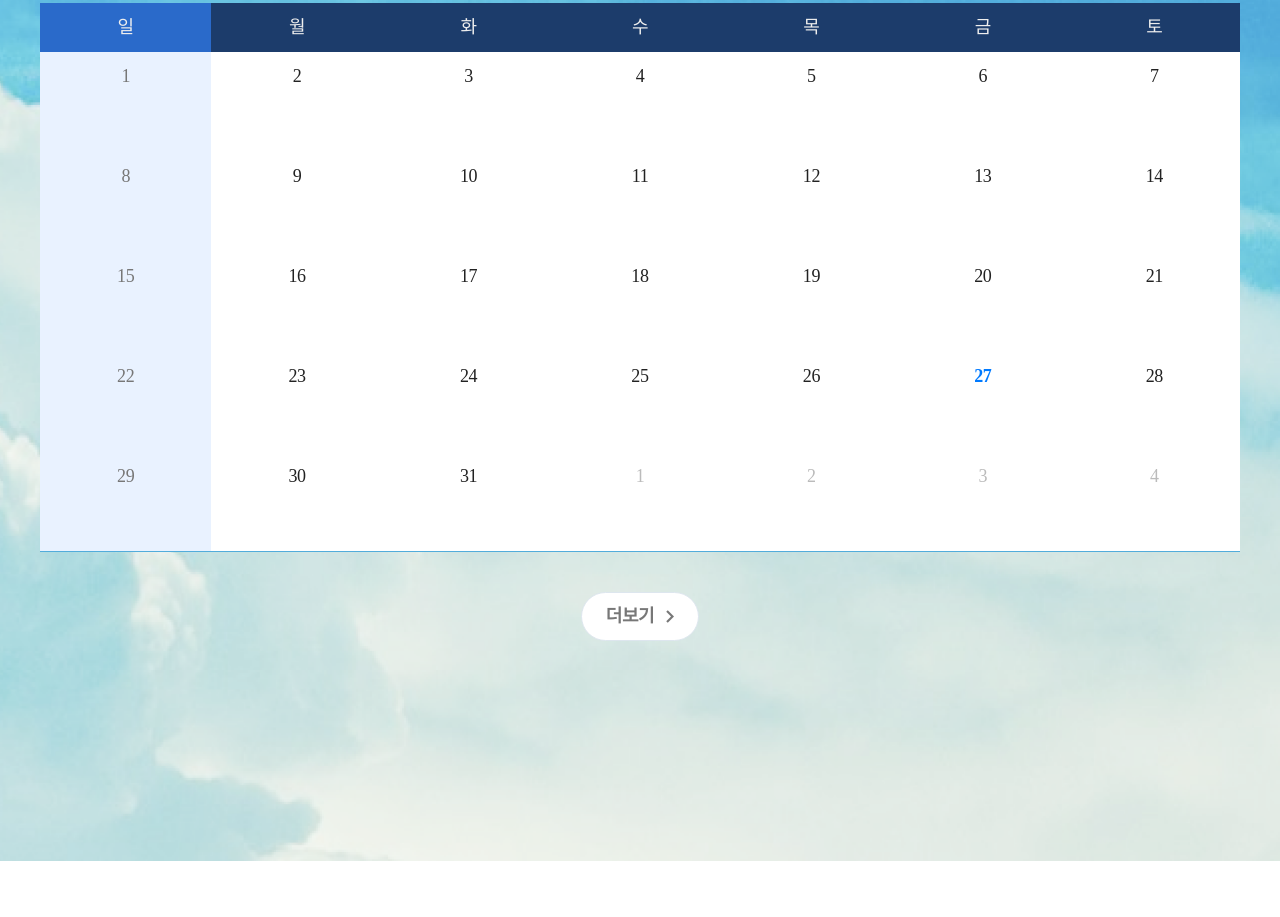
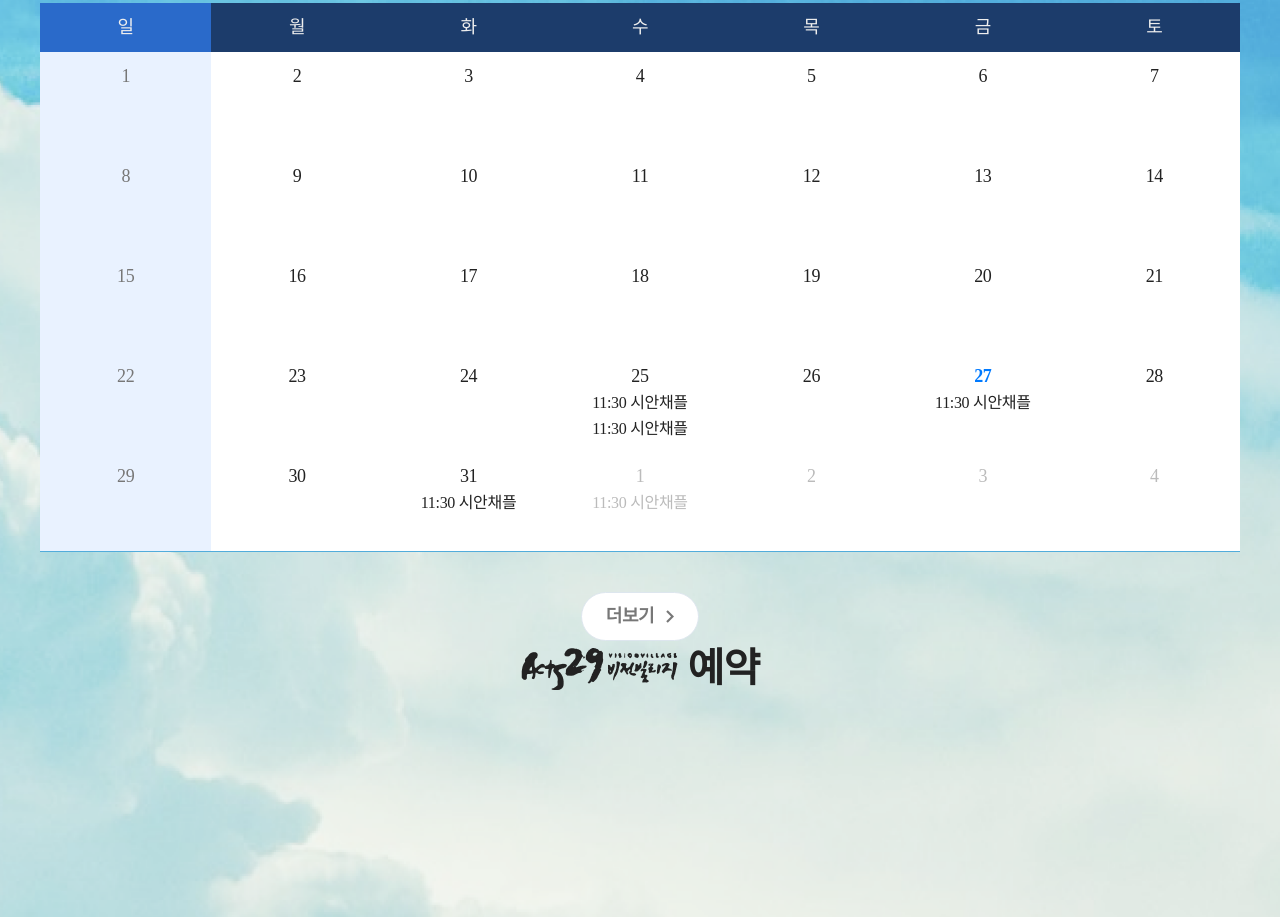
Before and after one commit to puritechlab1155/onnuri-front, a plain HTML site: page index.html in a window 1280 px wide. Shown: the part 3148-4065 px from the top of the page. Before the commit the page ends 4009 px from the top, so only its background shows below. Drawn offline with nearby package versions, Linux system fonts and the light colour scheme; a web font is replaced by a local one.

Commit message:
edit 15:43

```diff
--- a/css/main.scss
+++ b/css/main.scss
@@ -490,6 +490,11 @@
         border-collapse: collapse;
         border-bottom: 1px solid #52ACDB;
 
+        colgroup {
+            col {
+                width: 14%;
+            }
+        }
         thead {
             height: 49px;
 
@@ -520,6 +525,19 @@
                 font-weight: 500;
                 line-height: 160%; /* 28.8px */
                 letter-spacing: -0.36px;
+
+                ul {
+                    li {
+                        color: #222;
+                        font-family: 'Pretendard-Regular';
+                        font-size: 16px;
+                        font-weight: 400;
+                        line-height: 160%; /* 25.6px */
+                        letter-spacing: -0.32px;
+
+                        word-break: break-all;
+                    }
+                }
             }
             td:first-child {
                 background: #E9F2FF;
@@ -534,6 +552,12 @@
                 font-weight: 800;
                 line-height: 160%; /* 28.8px */
                 letter-spacing: -0.36px;
+
+                ul {
+                    li {
+                        font-family: 'Pretendard-SemiBold';
+                    }
+                }
             }
             td.prev-month, td.next-month {
                 color: #bbb;
@@ -542,7 +566,16 @@
                 font-weight: 500;
                 line-height: 160%; /* 28.8px */
                 letter-spacing: -0.36px;
+
+                ul {
+                    li {
+                        color: #bbb;
+                    }
+                }
             }
         }
     }
 }
+
+/* section04 */
+.section04 {}
--- a/index.html
+++ b/index.html
@@ -420,6 +420,19 @@
                         </div>
                     </div>
                 </div><!-- //section03 -->
+
+                <div class="section04">
+                    <div class="inner">
+                        <div class="content">
+                            <div class="title-area">
+                                <h3 class="title">
+                                    <img src="img/home/section_title_logo.png" alt="Acts29비전빌리지">
+                                    <span>예약</span>
+                                </h3>
+                            </div><!-- //title-area -->
+                        </div>
+                    </div>
+                </div><!-- //section04 -->
             </div><!-- //section-box -->
         </main>
     </section>
--- a/js/script.js
+++ b/js/script.js
@@ -22,6 +22,15 @@ document.addEventListener('DOMContentLoaded', function() {
         const currentMonthElement = document.querySelector('#current-month');
         const calendarBody = document.querySelector('.calendar-board tbody');
 
+        const scheduleData = {
+            // 예시 일정
+            '2024-10-29': ['11:30 시안채플'],
+            '2024-12-25': ['11:30 시안채플', '11:30 시안채플'],
+            '2024-12-27': ['11:30 시안채플'],
+            '2024-12-31': ['11:30 시안채플'],
+            '2025-01-01': ['11:30 시안채플']
+        }; // { 'YYYY-MM-DD': ['시간 일정', '시간 일정2', ...] }
+
         const today = new Date();
         let currentMonth = today.getMonth();
         let currentYear = today.getFullYear();
@@ -29,55 +38,56 @@ document.addEventListener('DOMContentLoaded', function() {
         function renderCalendar() {
             currentMonthElement.textContent = `${currentYear}년 ${currentMonth + 1}월`;
 
-            // 이번 달의 첫째 날과 마지막 날 계산
             const firstDay = new Date(currentYear, currentMonth, 1);
             const lastDay = new Date(currentYear, currentMonth + 1, 0);
 
-            // 첫째 날의 요일 (0: 일요일, 1: 월요일, ...)
             const firstWeekday = firstDay.getDay();
-
-            // 마지막 날짜
             const lastDate = lastDay.getDate();
 
-            // tbody 초기화
             calendarBody.innerHTML = '';
 
             let date = 1;
-            let nextMonthDate = 1; // 다음 달의 날짜 시작
-            let lastMonthDate = new Date(currentYear, currentMonth, 0).getDate(); // 이전 달 마지막 날짜
-            let prevMonthStart = lastMonthDate - firstWeekday + 1; // 이전 달의 시작 날짜 계산
+            let nextMonthDate = 1;
+            let lastMonthDate = new Date(currentYear, currentMonth, 0).getDate();
+            let prevMonthStart = lastMonthDate - firstWeekday + 1;
 
-            for (let i = 0; i < 5; i++) { // 최대 6주
+            for (let i = 0; i < 5; i++) {
                 const row = document.createElement('tr');
 
                 for (let j = 0; j < 7; j++) {
                     const cell = document.createElement('td');
 
                     if (i === 0 && j < firstWeekday) {
-                        // 이전 달 날짜 채우기
+                        // 이전 달 날짜
+                        const prevMonth = currentMonth - 1 < 0 ? 11 : currentMonth - 1;
+                        const prevYear = currentMonth - 1 < 0 ? currentYear - 1 : currentYear;
+                        const formattedDate = `${prevYear}-${String(prevMonth + 1).padStart(2, '0')}-${String(prevMonthStart).padStart(2, '0')}`;
+
                         cell.textContent = prevMonthStart++;
-                        cell.classList.add('prev-month'); // 이전 달 클래스
+                        cell.classList.add('prev-month');
+                        renderSchedules(cell, formattedDate);
                     } else if (date > lastDate) {
-                        // 다음 달 날짜 채우기
+                        // 다음 달 날짜
+                        const nextMonth = currentMonth + 1 > 11 ? 0 : currentMonth + 1;
+                        const nextYear = currentMonth + 1 > 11 ? currentYear + 1 : currentYear;
+                        const formattedDate = `${nextYear}-${String(nextMonth + 1).padStart(2, '0')}-${String(nextMonthDate).padStart(2, '0')}`;
+
                         cell.textContent = nextMonthDate++;
-                        cell.classList.add('next-month'); // 다음 달 클래스
+                        cell.classList.add('next-month');
+                        renderSchedules(cell, formattedDate);
                     } else {
-                        // 이번 달 날짜 채우기
+                        // 이번 달 날짜
+                        const formattedDate = `${currentYear}-${String(currentMonth + 1).padStart(2, '0')}-${String(date).padStart(2, '0')}`;
                         cell.textContent = date;
 
-                        // 오늘 날짜에 클래스 추가
-                        if (
-                            currentYear === today.getFullYear() &&
-                            currentMonth === today.getMonth() &&
-                            date === today.getDate()
-                        ) {
+                        if (currentYear === today.getFullYear() && currentMonth === today.getMonth() && date === today.getDate()) {
                             cell.classList.add('today');
                         }
 
+                        renderSchedules(cell, formattedDate);
                         date++;
                     }
 
-                    // 일요일과 토요일에 클래스 추가
                     if (j === 0) {
                         cell.classList.add('sunday');
                     } else if (j === 6) {
@@ -89,8 +99,20 @@ document.addEventListener('DOMContentLoaded', function() {
 
                 calendarBody.appendChild(row);
 
-                // 모든 날짜를 채운 경우 반복 종료
                 if (date > lastDate && nextMonthDate > 7) break;
+            }
+        }
+
+        // 일정 렌더링 함수
+        function renderSchedules(cell, formattedDate) {
+            if (scheduleData[formattedDate]) {
+                const scheduleList = document.createElement('ul');
+                scheduleData[formattedDate].forEach(schedule => {
+                    const scheduleItem = document.createElement('li');
+                    scheduleItem.textContent = schedule;
+                    scheduleList.appendChild(scheduleItem);
+                });
+                cell.appendChild(scheduleList);
             }
         }
 
```
Also changed, not shown: css/main.css, 1 other file.
